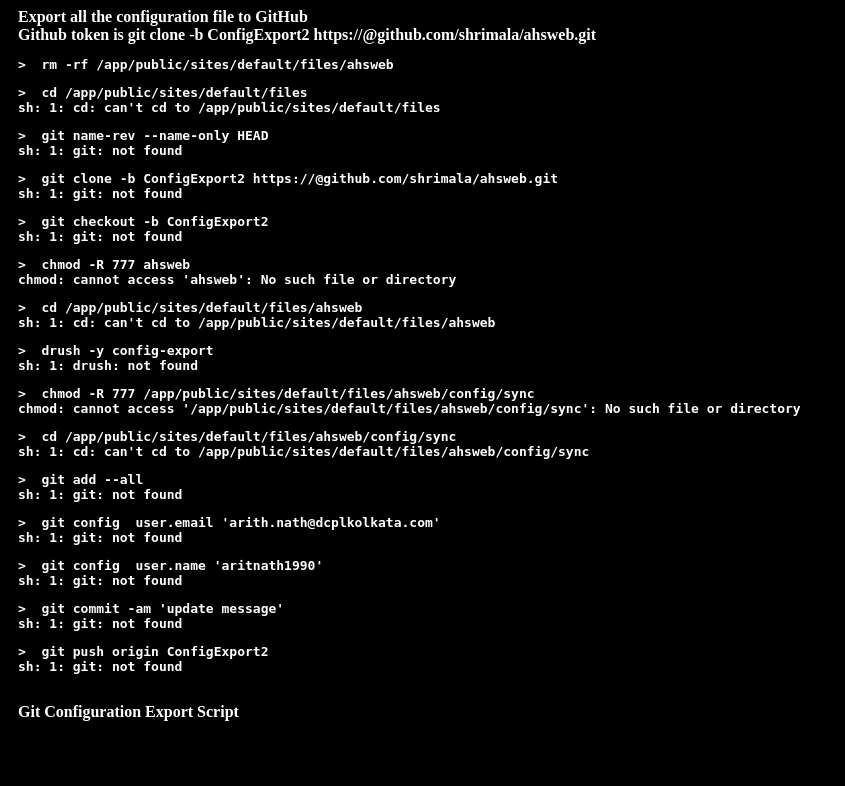
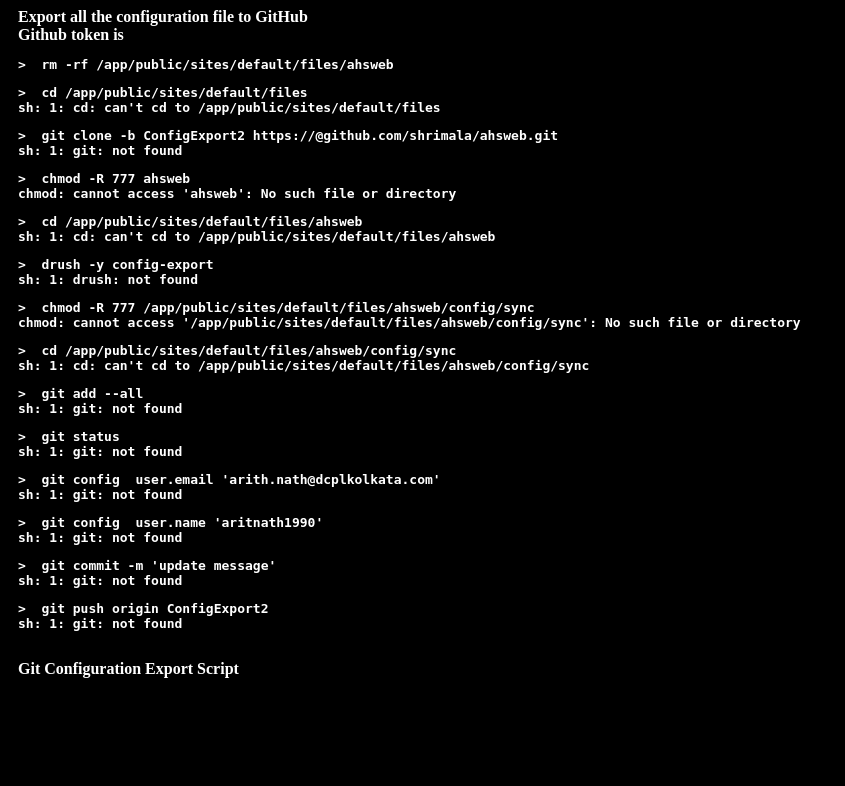
Before and after one commit to shrimala/ahsweb, a PHP site: page /deploy.php in a window 1280 px wide. Shown: the top 786 px of the page, without its empty margins (0-845 px from the left). Run offline with PHP 8.4, Linux system fonts and the light colour scheme; data that the repository does not hold is empty.

Commit message:
Update deploy.php

```diff
--- a/deploy.php
+++ b/deploy.php
@@ -12,12 +12,12 @@ echo "Export all the configuration file to GitHub<br>";
 $platform_variables = json_decode(base64_decode($_ENV['PLATFORM_VARIABLES']), TRUE);
 $GITHUB_TOKEN = $platform_variables["GITHUB_TOKEN"];
 echo "Github token is " . $GITHUB_TOKEN;
-echo "git clone -b ConfigExport2 https://{$GITHUB_TOKEN}@github.com/shrimala/ahsweb.git";
+//echo "git clone -b ConfigExport2 https://{$GITHUB_TOKEN}@github.com/shrimala/ahsweb.git";
 runcmd("rm -rf /app/public/sites/default/files/ahsweb");
 runcmd("cd /app/public/sites/default/files");
-runcmd("git name-rev --name-only HEAD");
+//runcmd("git name-rev --name-only HEAD");
 runcmd("git clone -b ConfigExport2 https://{$GITHUB_TOKEN}@github.com/shrimala/ahsweb.git");
-runcmd("git checkout -b ConfigExport2");
+//runcmd("git checkout -b ConfigExport2");
 //runcmd("$ git pull origin ConfigExport2 https://{$GITHUB_TOKEN}@github.com/shrimala/ahsweb.git");
 runcmd("chmod -R 777 ahsweb");
 runcmd("cd /app/public/sites/default/files/ahsweb");
@@ -25,9 +25,10 @@ runcmd("drush -y config-export");
 runcmd("chmod -R 777 /app/public/sites/default/files/ahsweb/config/sync");
 runcmd("cd /app/public/sites/default/files/ahsweb/config/sync");
 runcmd("git add --all");
+runcmd("git status");
 runcmd("git config  user.email 'arith.nath@dcplkolkata.com'");
 runcmd("git config  user.name 'aritnath1990'");
-runcmd("git commit -am 'update message'");
+runcmd("git commit -m 'update message'");
 runcmd("git push origin ConfigExport2");
 //runcmd("git push --repo ConfigExport2 https://{$GITHUB_TOKEN}@github.com/shrimala/ahsweb.git");
 //runcmd("git push -f origin  ConfigExport2");// https://{$GITHUB_TOKEN}@github.com/shrimala/ahsweb.git");
```
